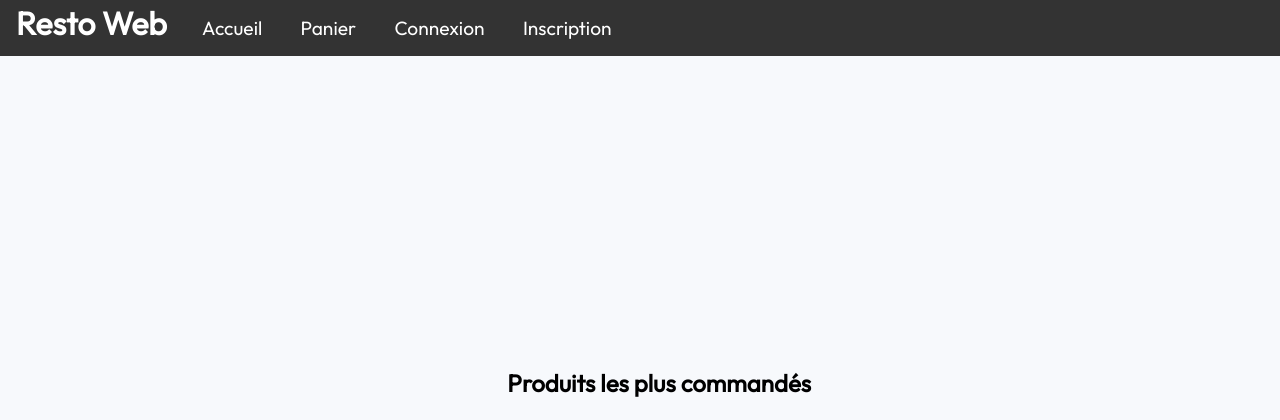
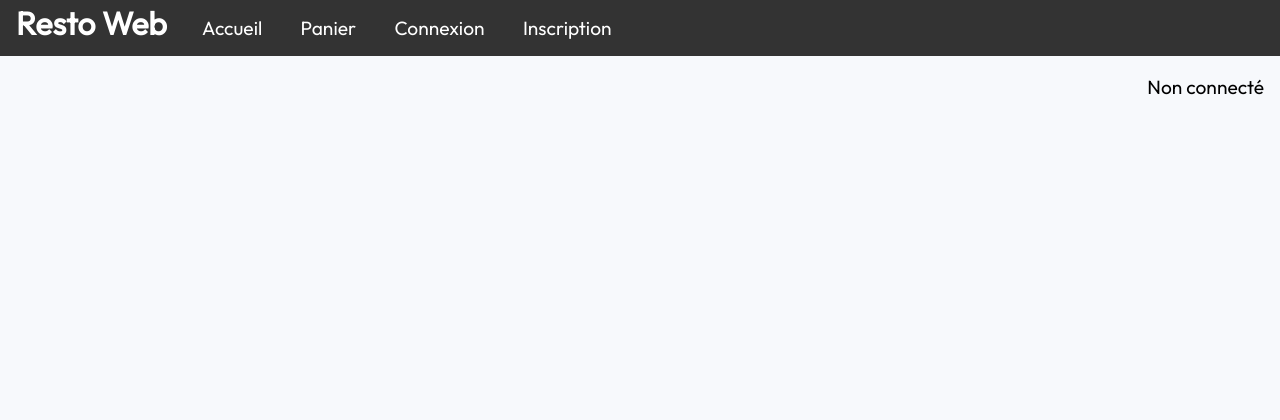
Before and after one commit to HugoFAURE99/restoweb, a PHP site: page /index.php in a window 1280 px wide. Shown: the top 420 px of the page. Run offline with PHP 8.4, Linux system fonts and the light colour scheme; data that the repository does not hold is empty.

Commit message:
navBar patched

```diff
--- a/src/components/navBar/navBar.css
+++ b/src/components/navBar/navBar.css
@@ -35,6 +35,15 @@
     font-weight: 800;
     padding-left: 1rem;
     padding-right: 1rem;
+}
 
+.navBar_right {
 
+    float: right;
+    font-size: 1.2rem;
+    padding-right: 1rem;
 }
+
+.navBar_right p {
+    color: black;
+}
--- a/src/components/navBar/navBar.php
+++ b/src/components/navBar/navBar.php
@@ -22,7 +22,9 @@
 $currentPageURL = $_SERVER['PHP_SELF'];
 
 //Display the table and add class "isActive" to <li> if the current page URL is the same as the link
+echo "<div class='navBar_left'>";
 echo "<ul>";
+
 
 echo "<li id='app_title'>Resto Web</li>";
 
@@ -34,6 +36,20 @@
     echo "<li>";
     echo "<a href='" . $item["link"] . "' class='" . $activeClass . "'>" . $item["label"] . "</a>";
 }
+
 echo "</ul>";
+echo "</div>";
+
+if (isset($_SESSION['login'])) {
+    echo "<div class='navBar_right'>";
+    echo "<p> Connecté : " . $_SESSION['login'] . "</p>";
+    echo "</div>";
+}else{
+    echo "<div class='navBar_right'>";
+    echo "<p> Non connecté </p>";
+    echo "</div>";
+}
+
+
 
 ?>
```
